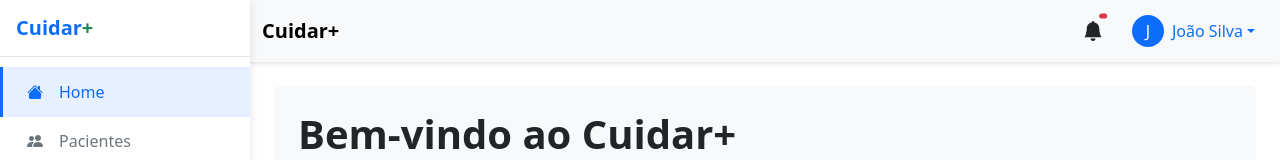
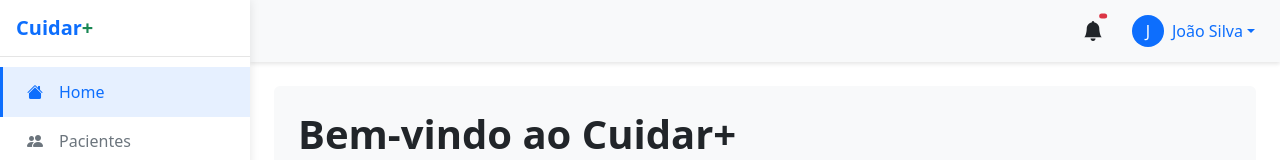
Before and after one commit to mateuscarlos/cuidar-plus, an Angular app: page /home in a window 1280 px wide. Shown: the top 160 px of the page. Built offline with nearby package versions, Linux system fonts and the light colour scheme.

Commit message:
Título duplicado no cabeçalho

```diff
--- a/src/app/layout/header/header.component.html
+++ b/src/app/layout/header/header.component.html
@@ -6,7 +6,7 @@
     </button>
 
     <!-- Logo - alterado para usar routerLink para /home -->
-    <a [routerLink]="['/home']" class="navbar-brand d-none d-lg-block">Cuidar+</a>
+    <!-- <a [routerLink]="['/home']" class="navbar-brand d-none d-lg-block">Cuidar+</a> -->
 
     <!-- Espaçador para empurrar os itens para direita -->
     <div class="flex-grow-1"></div>
```
